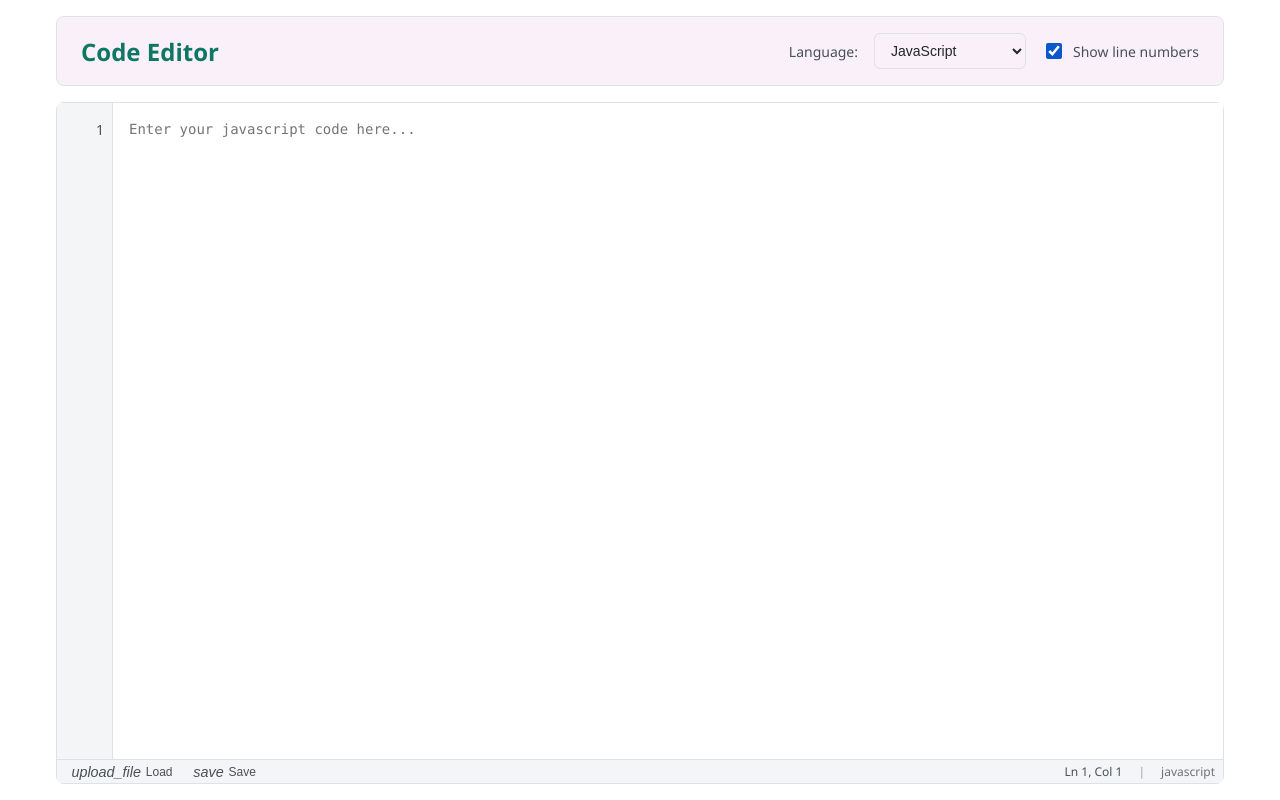
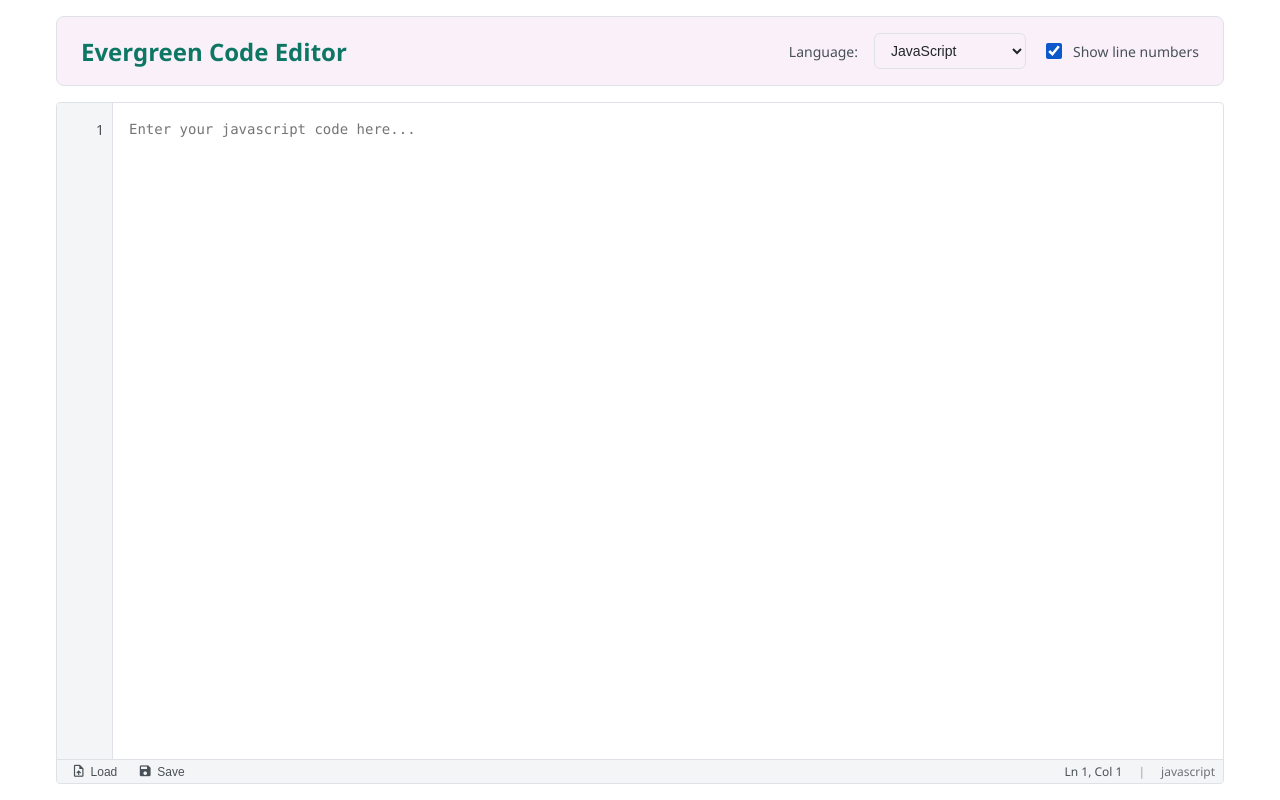
Before and after one commit to IanSkelskey/eg-code-editor, an Angular app: page / in a window 1280 px wide. Built offline with nearby package versions, Linux system fonts and the light colour scheme.

Commit message:
fix: Update editor title to "Evergreen Code Editor" and adjust CSS for child editor corners

```diff
--- a/src/app/app.css
+++ b/src/app/app.css
@@ -88,8 +88,9 @@
 .editor-main {
   flex: 1;
   display: flex;
-  border-radius: 0.5rem;
-  overflow: hidden;
+  /* remove parent rounding/clipping to avoid cutting off the child editor corners */
+  border-radius: 0;
+  overflow: visible;
   min-height: 0;
 }
 
--- a/src/app/app.html
+++ b/src/app/app.html
@@ -1,6 +1,6 @@
 <div class="editor-container">
   <header class="editor-header">
-    <h1>Code Editor</h1>
+    <h1>Evergreen Code Editor</h1>
     <div class="controls">
       <label for="language-select">Language:</label>
       <select id="language-select" [value]="selectedLanguage()" (change)="onLanguageChange($event)" class="language-select">
--- a/src/index.html
+++ b/src/index.html
@@ -6,6 +6,8 @@
   <base href="/">
   <meta name="viewport" content="width=device-width, initial-scale=1">
   <link rel="icon" type="image/x-icon" href="favicon.ico">
+  <!-- Material Icons for icon ligatures like "save" and "upload_file" -->
+  <link href="https://fonts.googleapis.com/icon?family=Material+Icons" rel="stylesheet">
 </head>
 <body>
   <app-root></app-root>
```
